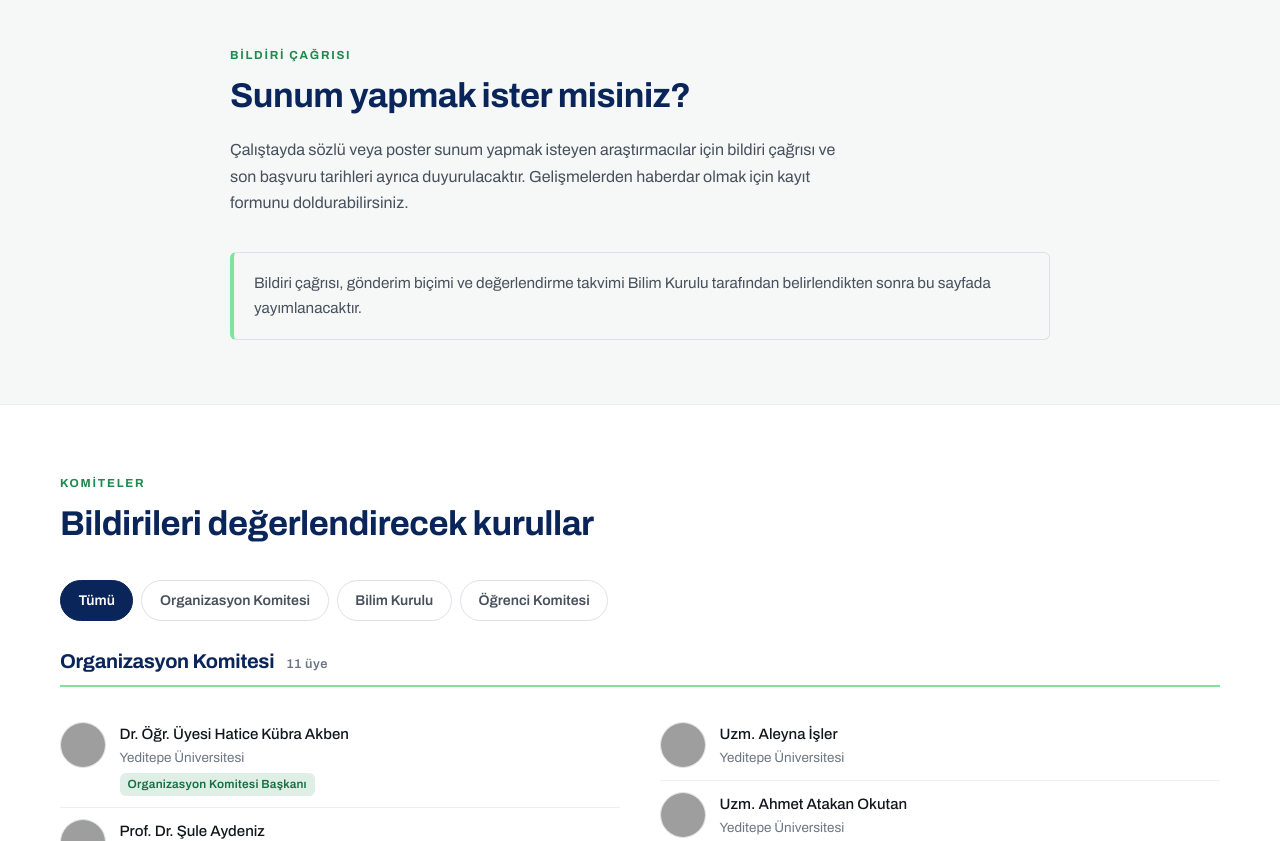
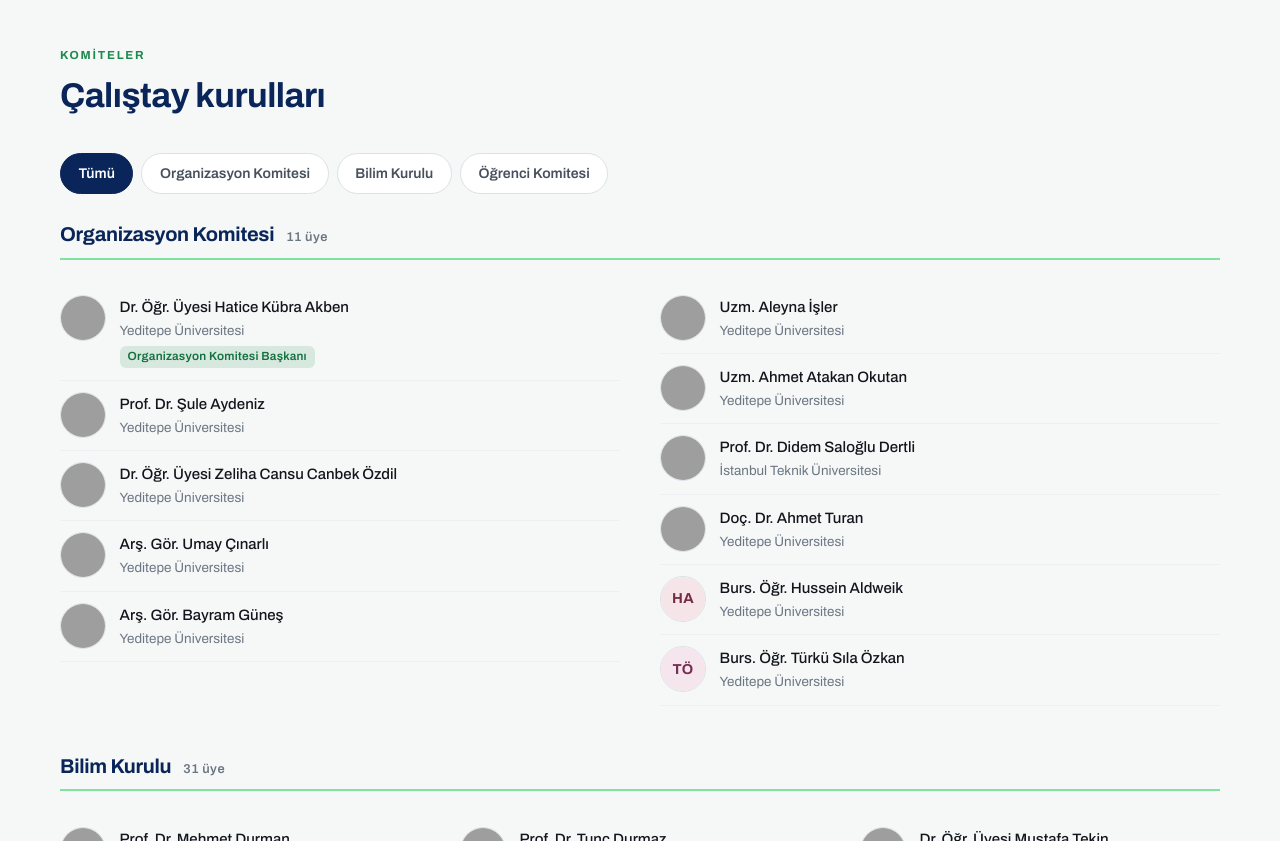
Before and after one commit to ahmetatakanokutannn/kydd2026, a plain HTML site: page konusmacilar.html in a window 1280 px wide. Shown: the part 860-1701 px from the top of the page. Drawn offline with Linux system fonts and the light colour scheme; grey boxes are pictures that could not be loaded.

Commit message:
Bildiri cagrisi kaldirildi

```diff
--- a/assets/js/site-data.js
+++ b/assets/js/site-data.js
@@ -197,7 +197,7 @@ window.KYDD_DATA = (function () {
       },
       {
         time: "12.30 – 13.30",
-        title: "Öğle arası ve poster sunumları",
+        title: "Öğle arası",
         tag: "Ara",
         type: "break"
       },
@@ -447,10 +447,6 @@ window.KYDD_DATA = (function () {
       a: "Katılım sertifikaları çalıştay sonunda, kapanış oturumunun ardından takdim edilir. Gün içinde katılım listesinin imzalanması gerekir."
     },
     {
-      q: "Sunum veya poster başvurusu yapabilir miyim?",
-      a: "Bildiri çağrısı, gönderim biçimi ve değerlendirme takvimi Bilim Kurulu tarafından belirlendikten sonra Konuşmacılar sayfasında duyurulacaktır."
-    },
-    {
       q: "Öğle yemeği ve ikramlar dâhil mi?",
       a: "Evet. Gün boyu kahve araları ve öğle arası ikramları organizasyon tarafından karşılanmaktadır."
     }
--- a/konusmacilar.html
+++ b/konusmacilar.html
@@ -4,7 +4,7 @@
 <meta charset="utf-8">
 <meta name="viewport" content="width=device-width, initial-scale=1">
 <title>Konuşmacılar | KYDD 2026</title>
-<meta name="description" content="KYDD 2026 davetli konuşmacı listesi ve bildiri çağrısı hazırlanma aşamasındadır.">
+<meta name="description" content="KYDD 2026 davetli konuşmacıları ve çalıştay kurulları.">
 <link rel="preconnect" href="https://fonts.googleapis.com">
 <link rel="preconnect" href="https://fonts.gstatic.com" crossorigin>
 <link href="https://fonts.googleapis.com/css2?family=Archivo:wght@400;500;600;700;800&display=swap" rel="stylesheet">
@@ -50,30 +50,12 @@
     </div>
   </section>
 
+  <!-- Bilim Kurulu ve diğer komiteler: layout.js üretir -->
   <section class="section section--soft">
-    <div class="container container--narrow">
-      <div class="section__head">
-        <span class="section-label">Bildiri Çağrısı</span>
-        <h2>Sunum yapmak ister misiniz?</h2>
-        <p>
-          Çalıştayda sözlü veya poster sunum yapmak isteyen araştırmacılar için
-          bildiri çağrısı ve son başvuru tarihleri ayrıca duyurulacaktır.
-          Gelişmelerden haberdar olmak için kayıt formunu doldurabilirsiniz.
-        </p>
-      </div>
-      <div class="notice">
-        Bildiri çağrısı, gönderim biçimi ve değerlendirme takvimi Bilim Kurulu
-        tarafından belirlendikten sonra bu sayfada yayımlanacaktır.
-      </div>
-    </div>
-  </section>
-
-  <!-- Bilim Kurulu ve diğer komiteler: layout.js üretir -->
-  <section class="section">
     <div class="container">
       <div class="section__head">
         <span class="section-label">Komiteler</span>
-        <h2>Bildirileri değerlendirecek kurullar</h2>
+        <h2>Çalıştay kurulları</h2>
       </div>
       <div data-kydd="committees"></div>
     </div>
```
